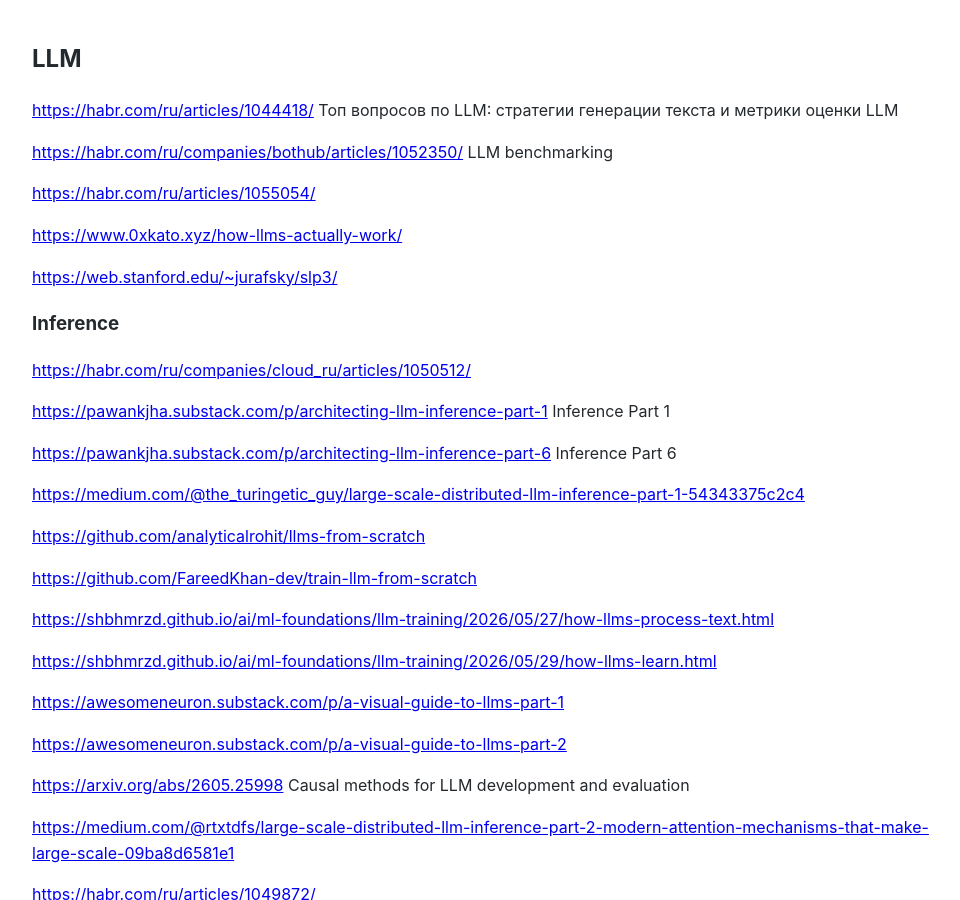
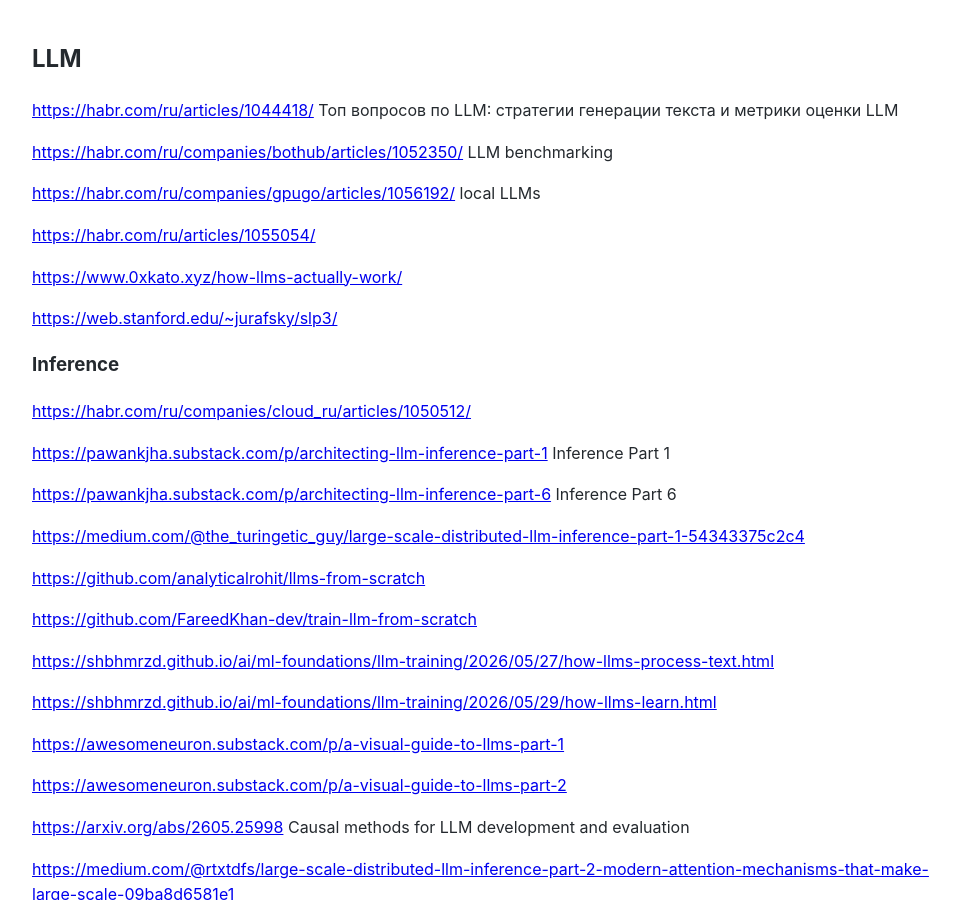
Before and after one commit to Michael-Lubinsky/michael-lubinsky.github.com, a Jekyll site: the page built from ml/llm.md, in a window 1280 px wide and 900 px high. Shown: the whole window, without its empty margins (158-1118 px from the left). Built offline with Jekyll 4.4.1, drawn with Linux system fonts in a browser that asks for light colours; our own code applies the rules of GitHub Pages for plain Markdown files.

Commit message:
Update llm.md

```diff
--- a/ml/llm.md
+++ b/ml/llm.md
@@ -3,6 +3,8 @@
 <https://habr.com/ru/articles/1044418/> Топ вопросов по LLM: стратегии генерации текста и метрики оценки LLM
 
 <https://habr.com/ru/companies/bothub/articles/1052350/> LLM benchmarking
+
+<https://habr.com/ru/companies/gpugo/articles/1056192/> local LLMs
 
 <https://habr.com/ru/articles/1055054/>
 
```
